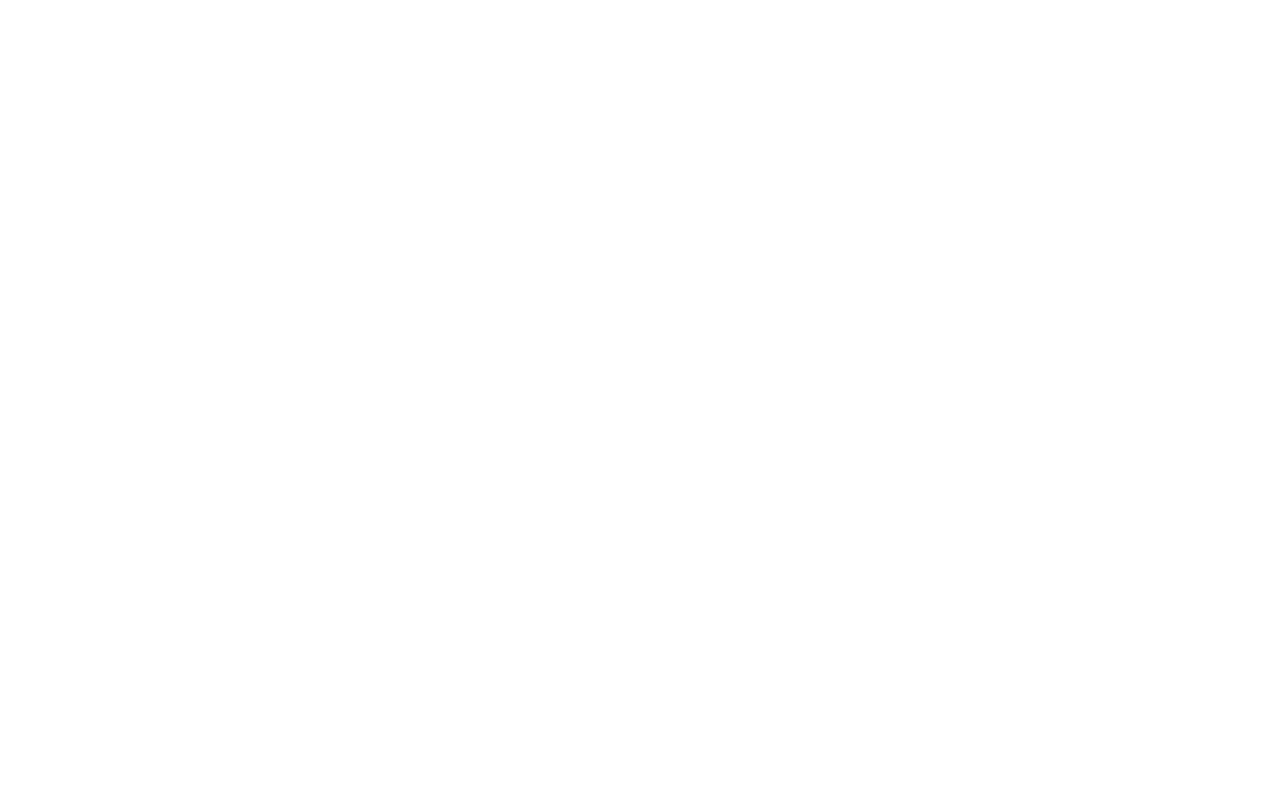
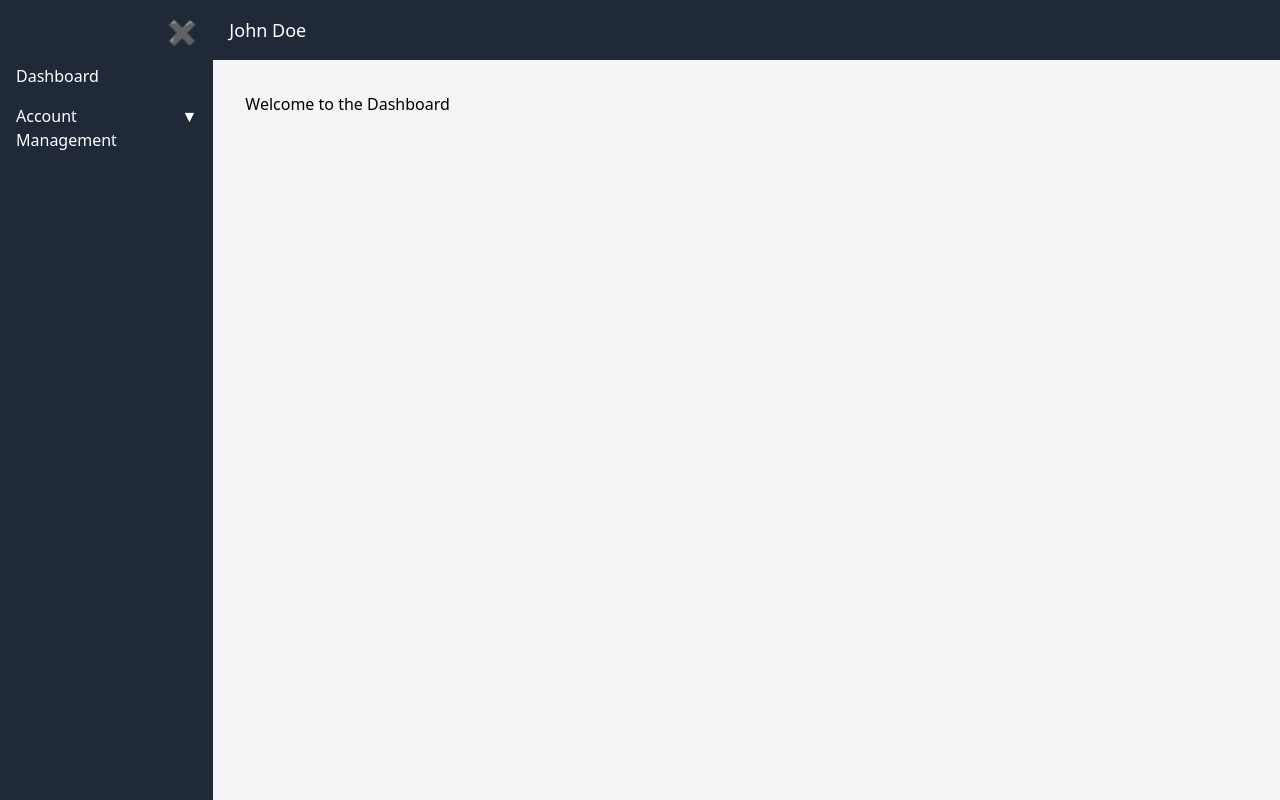
Before and after one commit to JayrTlcfzc/MerchantGUI, a React (Vite) app: page /dashboard in a window 1280 px wide. Before the commit this address had no page. Built offline with nearby package versions, Linux system fonts and the light colour scheme.

Commit message:
added pages

```diff
--- a/package.json
+++ b/package.json
@@ -12,7 +12,8 @@
   "dependencies": {
     "react": "^18.3.1",
     "react-dom": "^18.3.1",
-    "react-router-dom": "^7.0.1"
+    "react-icons": "^5.3.0",
+    "react-router-dom": "^7.0.2"
   },
   "devDependencies": {
     "@eslint/js": "^9.15.0",
--- /dev/null
+++ b/src/components/Layout.jsx
@@ -0,0 +1,20 @@
+import React, { useState } from "react";
+import Sidebar from "./Navbar/Sidebar";
+
+const Layout = ({ children, username }) => {
+  const [isSidebarOpen, setIsSidebarOpen] = useState(true);
+
+  return (
+    <div className="flex h-screen">
+      <Sidebar isOpen={isSidebarOpen} setIsOpen={setIsSidebarOpen} />
+      <div className="flex flex-col w-full">
+        <header className="bg-gray-800 text-white p-4 flex justify-between items-center">
+          <div className="text-white text-lg font-medium">{username}</div>
+        </header>
+        <div className="flex-1 bg-gray-100 p-4 overflow-auto">{children}</div>
+      </div>
+    </div>
+  );
+};
+
+export default Layout;
--- /dev/null
+++ b/src/components/Navbar/Sidebar.jsx
@@ -0,0 +1,77 @@
+import React, { useState } from "react";
+import { Link } from 'react-router-dom';
+
+const Sidebar = ({ isOpen, setIsOpen }) => {
+  const [isAccountOpen, setIsAccountOpen] = useState(false);
+
+  const toggleSidebar = () => {
+    setIsOpen(!isOpen);
+  };
+
+  const toggleAccountManagement = () => {
+    setIsAccountOpen(!isAccountOpen);
+  };
+
+  return (
+    <div
+      className={`bg-gray-800 text-white h-screen transition-all duration-300 ${isOpen ? "w-64" : "w-16"} relative`}
+    >
+
+      {!isOpen && (
+        <button
+          onClick={toggleSidebar}
+          className=" text-gray-300 hover:text-white absolute left-1/2 transform -translate-x-1/2 top-4 text-2xl"
+        >
+          ☰
+        </button>
+      )}
+
+
+      {isOpen && (
+        <button
+          onClick={toggleSidebar}
+          className=" text-gray-300 hover:text-white absolute right-4 top-4 text-2xl"
+        >
+          ✖
+        </button>
+      )}
+
+
+      <ul className={`${isOpen ? "block" : "hidden"} space-y-4 p-4 mt-12`}>
+        <li>
+          <Link to="/dashboard" className="hover:text-gray-300">
+            Dashboard
+          </Link>
+        </li>
+
+
+        <li>
+          <button
+            onClick={toggleAccountManagement}
+            className="w-full text-left hover:text-gray-300 flex justify-between"
+          >
+            <span>Account Management</span>
+            <span>{isAccountOpen ? "▲" : "▼"}</span> {/* Arrow icon */}
+          </button>
+
+          {isAccountOpen && isOpen && (
+            <ul className="space-y-2 pl-6">
+              <li>
+                <Link to="/account/register" className="hover:text-gray-300">
+                  Register Subscriber
+                </Link>
+              </li>
+              <li>
+                <Link to="/account/search" className="hover:text-gray-300">
+                  Search Subscriber
+                </Link>
+              </li>
+            </ul>
+          )}
+        </li>
+      </ul>
+    </div>
+  );
+};
+
+export default Sidebar;
--- a/src/main.jsx
+++ b/src/main.jsx
@@ -2,13 +2,23 @@
 import ReactDOM from "react-dom/client";
 import { BrowserRouter as Router, Routes, Route } from "react-router-dom";
 import Login from "./pages/Login";
+import Dashboard from "./pages/Dashboard";
+import RegisterSubscriber from "./pages/AccountManagement/registerSubscriber";
+import SearchSubscriber from "./pages/AccountManagement/searchSubscriber";
+import Layout from "./components/Layout";
 import "./index.css";
 
 ReactDOM.createRoot(document.getElementById("root")).render(
   <React.StrictMode>
     <Router>
       <Routes>
+        {/* Public route */}
         <Route path="/" element={<Login />} />
+
+        {/* Protected routes wrapped with Layout */}
+        <Route path="/dashboard" element={<Layout username="John Doe"><Dashboard /></Layout>} />
+        <Route path="/account/register" element={<Layout username="John Doe"><RegisterSubscriber /></Layout>} />
+        <Route path="/account/search" element={<Layout username="John Doe"><SearchSubscriber /></Layout>} />
       </Routes>
     </Router>
   </React.StrictMode>
--- /dev/null
+++ b/src/pages/Dashboard.jsx
@@ -0,0 +1,14 @@
+import React from "react";
+import Sidebar from "../components/Navbar/Sidebar";
+
+const Dashboard = () => {
+  return (
+    <div className="flex">
+      <div className="flex-1 p-4">
+        <h1>Welcome to the Dashboard</h1>
+      </div>
+    </div>
+  );
+};
+
+export default Dashboard;
```
Also changed, not shown: src/components/Navbar/Navbar.module.css (added, +7 -0 lines), src/components/Navbar/BurgerButton.jsx (added), 1 other file (tests, documents, lock files or other folders).
